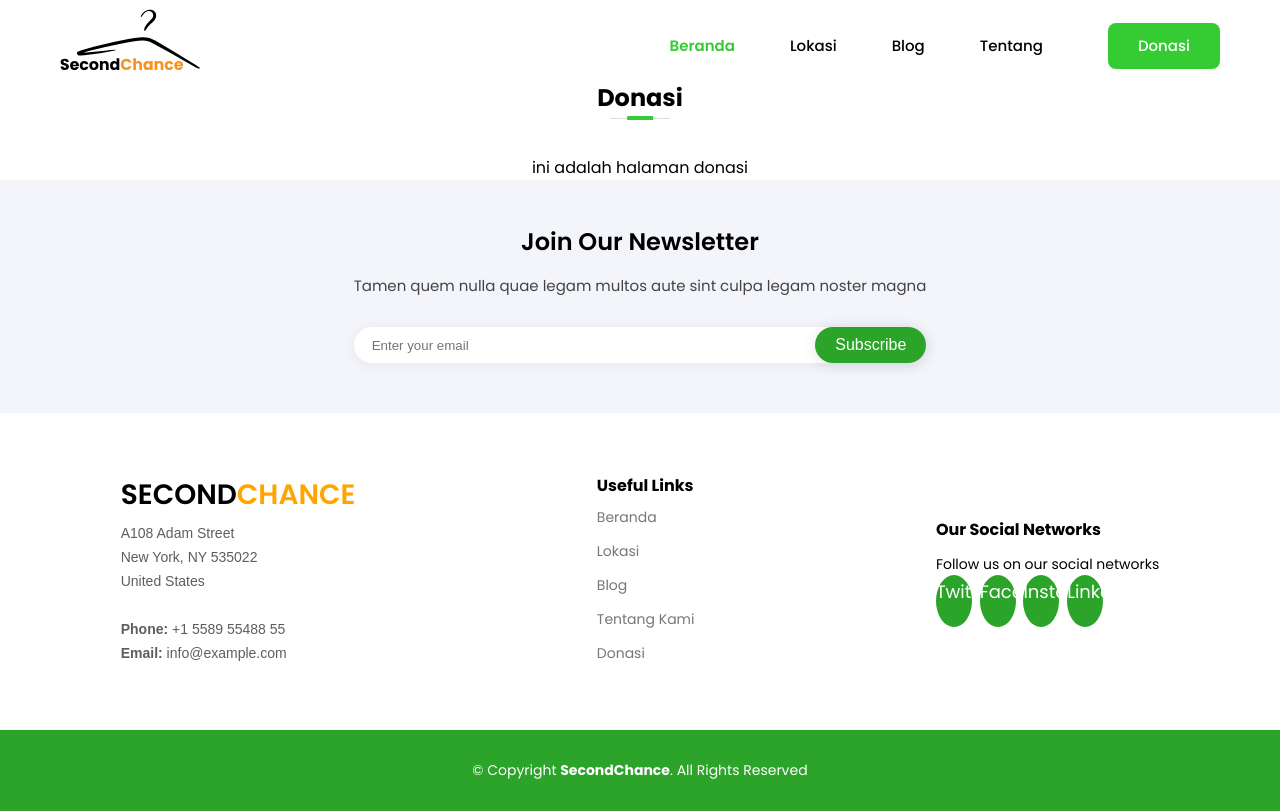
After one commit to egaaips/SecondChance, a Laravel app: page /donasi in a window 1280 px wide. The commit adds this page. Run offline with Laravel 12, Linux system fonts and the light colour scheme.

Commit message:
add donation page

```diff
--- a/public/css/style.css
+++ b/public/css/style.css
@@ -802,6 +802,23 @@
 }
 
 /*--------------------------------------------------------------
+# Halaman Donasi
+--------------------------------------------------------------*/
+#donate h2 {
+    width: fit-content;
+    /* display: flex; */
+    margin-bottom: 40px;
+}
+
+#donate {
+    display: flex;
+    flex-direction: column;
+    align-items: center;
+    justify-content: center;
+}
+
+
+/*--------------------------------------------------------------
 # Footer
 --------------------------------------------------------------*/
 #footer {
--- /dev/null
+++ b/resources/views/donate/donasi.blade.php
@@ -0,0 +1,10 @@
+@extends('layouts.template')
+
+@section('main')
+    <section id="donate">
+        <h2>Donasi</h2>
+        <div class="donation-container">
+            <p>ini adalah halaman donasi</p>
+        </div>
+    </section>
+@endsection
--- a/resources/views/layouts/template.blade.php
+++ b/resources/views/layouts/template.blade.php
@@ -42,8 +42,8 @@
                     <li><a class="active" href="{{ url('/') }}">Beranda</a></li>
                     <li><a href="#">Lokasi</a></li>
                     <li><a href="{{ url('/blog') }}">Blog</a></li>
-                    <li><a href="{{ url('/about') }}">Tentang</a></li>
-                    <li><a href="#" class="btn-rounded-full bg-green">Donasi</a></li>
+                    <li><a href="{{ url('/tentang') }}">Tentang</a></li>
+                    <li><a href="{{ url('/donasi')}}" class="btn-rounded-full bg-green">Donasi</a></li>
                 </ul>
             </div>
         </nav>
--- a/routes/web.php
+++ b/routes/web.php
@@ -5,9 +5,12 @@
 Route::get('/', function () {
     return view('index');
 });
-Route::get('/about', function () {
+Route::get('/tentang', function () {
     return view('tentang.about');
 });
 Route::get('/blog', function () {
     return view('blog.blog');
 });
+Route::get('/donasi', function () {
+    return view('donate.donasi');
+});
```
